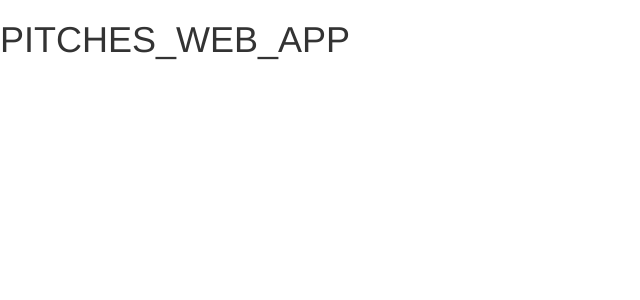
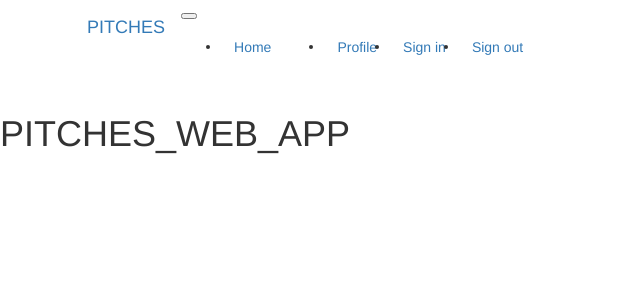
Before and after one commit to petermirithu/Pitch_web_App, a Flask app: page / in a window 1280 px wide. Shown: the top 300 px of the page, without its empty margins (0-640 px from the left). Run offline with Flask 2, Linux system fonts and the light colour scheme; some libraries are stand-ins or nearby versions.

Commit message:
create a navbar and add it to base.html file

```diff
--- a/app/templates/base.html
+++ b/app/templates/base.html
@@ -12,6 +12,10 @@
   </head>
   <body>
 
+  {% block navbar %}
+    {% include 'navbar.html' %}
+  {% endblock navbar %}
+
   {% block content %}
 
   {% endblock %}
--- /dev/null
+++ b/app/templates/navbar.html
@@ -0,0 +1,26 @@
+<div class='container'>
+  <nav class="navbar fixed-top navbar-expand-lg navbar-light bg-light">
+    <a class="navbar-brand btn btn-outline-success" href="/">PITCHES</a>
+    <button class="navbar-toggler" type="button" data-toggle="collapse" data-target="#navbarNavDropdown" aria-controls="navbarNavDropdown" aria-expanded="false" aria-label="Toggle navigation">
+      <span class="navbar-toggler-icon"></span>
+    </button>
+    <div class="collapse navbar-collapse" id="navbarNavDropdown">
+      <ul class="navbar-nav">
+        <li class="nav-item active">
+          <a class="nav-link btn btn-outline-success" href="/">Home <span class="sr-only">(current)</span></a>
+        </li>
+      </ul>
+      <ul class="navbar-nav ml-auto">
+        <li class="nav-item">
+          <a class="btn btn-outline-danger">Profile</a>
+        </li>
+        <li class="nav-item">
+          <a class="btn btn-outline-danger">Sign in</a>
+        </li>
+        <li class="nav-item">
+          <a class="btn btn-outline-danger">Sign out</a>
+        </li>
+      </ul>
+    </div>
+  </nav>
+</div>
```
